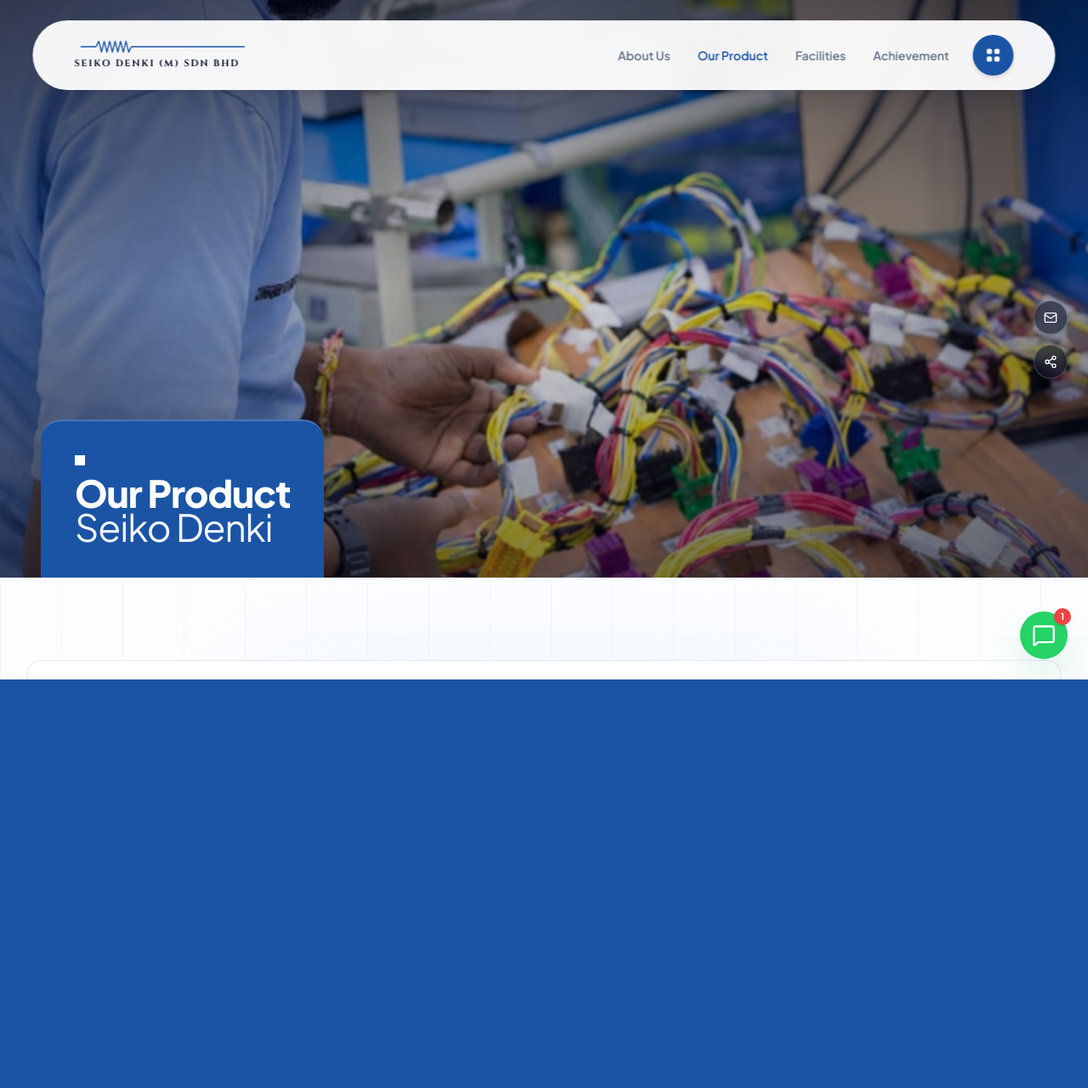
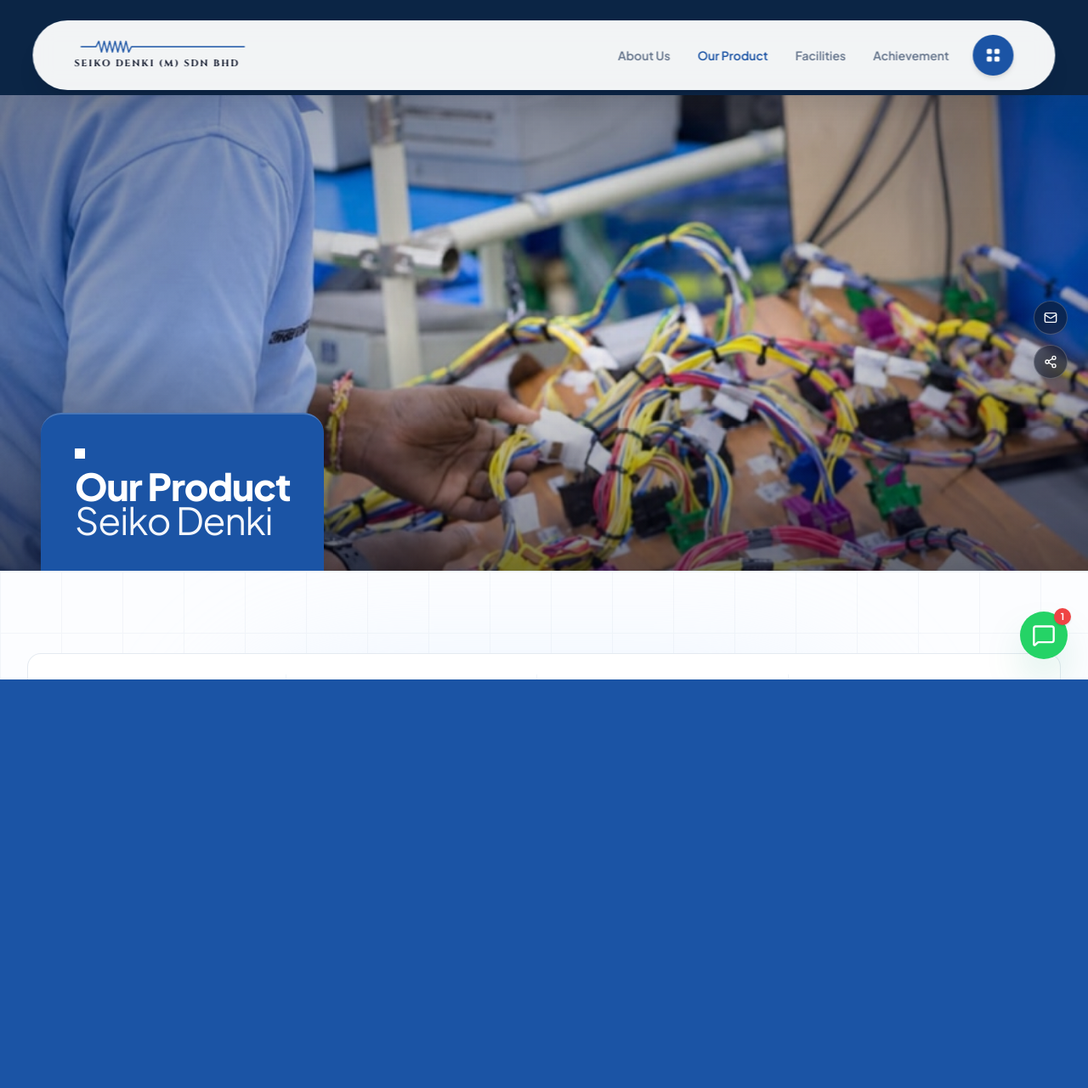
Before and after one commit to ARJAWAN39/seiko-denki, a Laravel app: page /products in a window 1280 px wide. Shown: the top 1281 px of the page at 85% size. Run offline with Laravel 12, Linux system fonts and the light colour scheme; some libraries are stand-ins or nearby versions.

Commit message:
fix(hero): offset page hero below floating navbar so faces are never blocked

```diff
--- a/resources/views/components/page-hero.blade.php
+++ b/resources/views/components/page-hero.blade.php
@@ -6,23 +6,24 @@
     'badgeWord2' => 'Seiko Denki'
 ])
 
-<!-- Full-Bleed Page Hero Section (100% Full-Width & Cinematic Height matching Homepage Hero) -->
-<section class="relative min-h-[580px] h-[80vh] sm:h-[85vh] max-h-[880px] w-full flex items-end overflow-hidden bg-slate-950 select-none">
+<!-- Full-Bleed Page Hero Section (Image starts below floating navbar so faces are never blocked) -->
+<section class="relative w-full bg-[#0b2545] pt-24 sm:pt-28 overflow-hidden select-none">
 
-    <!-- Edge-to-Edge Hero Photograph with High-Definition Ambient Grade & Smooth Parallax -->
+    <div class="relative min-h-[440px] h-[62vh] sm:h-[70vh] max-h-[720px] w-full flex items-end overflow-hidden bg-slate-950">
+        <!-- Edge-to-Edge Hero Photograph positioned with object-top so faces stay clear -->
         <div class="absolute inset-0 w-full h-full overflow-hidden">
             <img
                 src="{{ $image }}"
                 alt="{{ $title }} - Seiko Denki (M) Sdn. Bhd."
-            class="w-full h-full object-cover object-center select-none pointer-events-none transform will-change-transform hero-parallax-img scale-105"
+                class="w-full h-full object-cover object-center select-none pointer-events-none transform will-change-transform hero-parallax-img"
             >
         </div>
 
-    <!-- Dark Gradient Vignettes for Menu & Badge Contrast (matching Homepage) -->
-    <div class="absolute inset-0 bg-gradient-to-b from-slate-950/60 via-slate-950/15 to-slate-950/50 pointer-events-none z-10"></div>
-    <div class="absolute inset-0 bg-gradient-to-r from-slate-950/40 via-transparent to-slate-950/30 pointer-events-none z-10"></div>
+        <!-- Subtle Gradient Vignettes for Badge Contrast -->
+        <div class="absolute inset-0 bg-gradient-to-b from-slate-950/20 via-transparent to-slate-950/55 pointer-events-none z-10"></div>
+        <div class="absolute inset-0 bg-gradient-to-r from-slate-950/35 via-transparent to-slate-950/25 pointer-events-none z-10"></div>
 
-    <!-- Floating Royal Blue Badge (Figma Exact Placement & Geometry) -->
+        <!-- Floating Royal Blue Badge -->
         <div class="relative z-20 w-full max-w-[1400px] mx-auto px-6 sm:px-12 pointer-events-none">
             <div class="inline-block bg-[#1b54a5] text-white p-6 sm:p-8 lg:p-10 shadow-2xl rounded-t-2xl sm:rounded-t-3xl border-t-2 border-white/20 will-change-transform pointer-events-auto">
                 <span class="w-2.5 h-2.5 sm:w-3 sm:h-3 bg-white block mb-2 sm:mb-3"></span>
@@ -32,5 +33,6 @@
                 </h1>
             </div>
         </div>
+    </div>
 
 </section>
```
Lines whose indentation alone changed are shown as unchanged.
